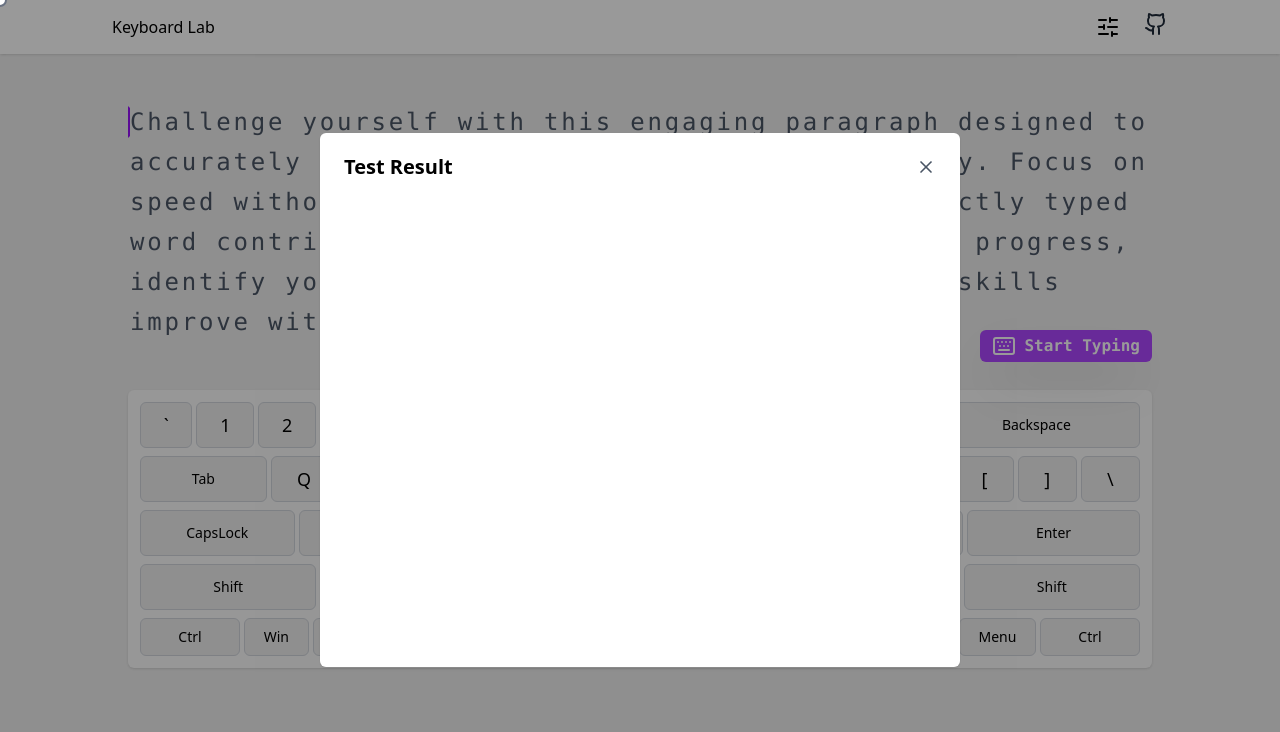
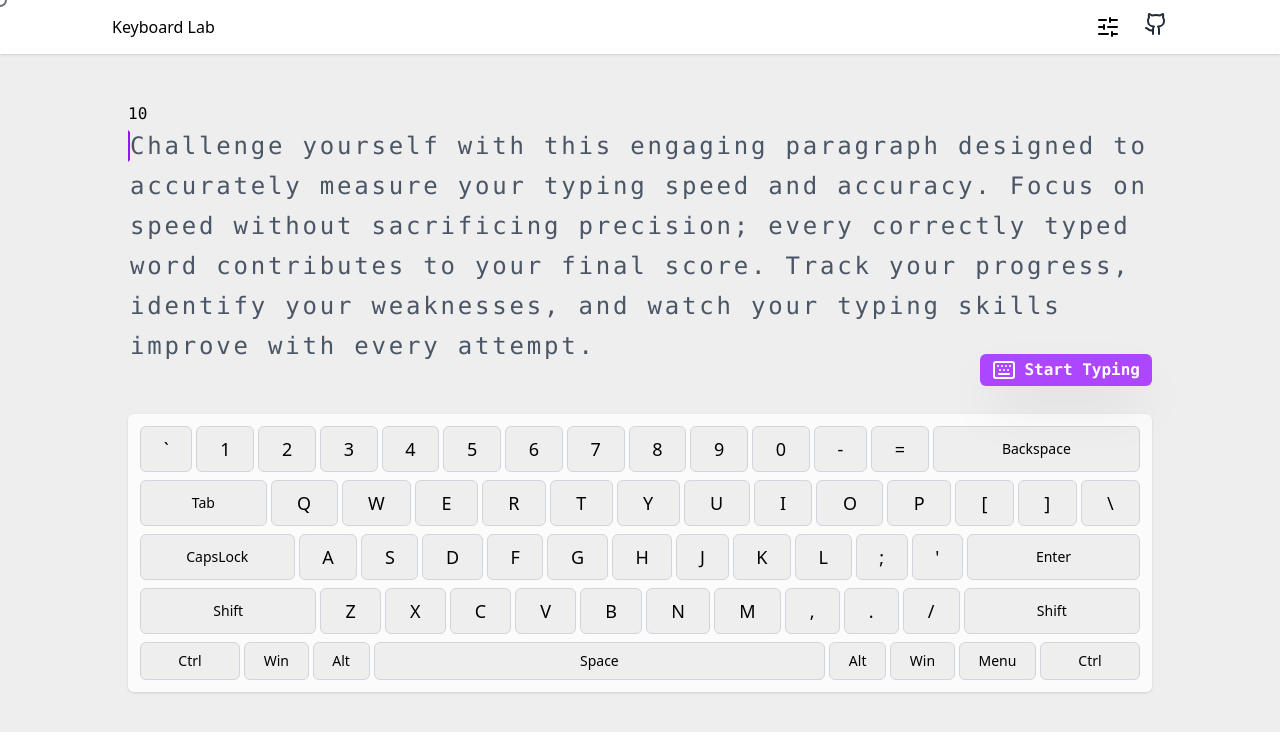
Before and after one commit to Umar-Farooq-5757/Mini-Projects, a React (Vite) app in the folder Keyboard Lab 2.0/: page / in a window 1280 px wide. Shown: the top 732 px of the page. Built offline with nearby package versions, Linux system fonts and the light colour scheme.

Commit message:
Keyboard Lab 2.0: Showing wpm and cpm in result section

```diff
--- a/Keyboard Lab 2.0/src/App.jsx
+++ b/Keyboard Lab 2.0/src/App.jsx
@@ -10,35 +10,40 @@ import { KeyboardIcon } from "lucide-react";
 import Result from "./modals/Result";
 
 function App() {
-  const { targetText } = useAppContext();
+  const { targetText, setIsResultModalOpen } = useAppContext();
   const [inputValue, setInputValue] = useState("");
   const inputRef = useRef(null);
 
-  const [timeLeft, setTimeLeft] = useState(60);
+  const [timeLeft, setTimeLeft] = useState(10);
   const [isActive, setIsActive] = useState(false);
+  const [wpm, setWpm] = useState(0);
+  const [cpm, setCpm] = useState(0);
   useEffect(() => {
     let interval = null;
-    if (isActive && timeLeft > 0) {
+    if (isActive && timeLeft > 0 && inputValue.length < targetText.length) {
       interval = setInterval(() => {
         setTimeLeft((prev) => prev - 1);
       }, 1000);
     } else {
       clearInterval(interval);
       setIsActive(false);
+      const { wpm, cpm } = calculateStats();
+      setWpm(wpm);
+      setCpm(cpm);
+      if (timeLeft === 0 || inputValue.length == targetText.length) {
+        setIsResultModalOpen(true);
+      }
     }
     return () => clearInterval(interval);
   }, [isActive, timeLeft]);
-  const handleStart = () => {
-    setIsActive(true);
-  };
 
   const calculateStats = () => {
-    const timeElapsedInMinutes = (60 - timeLeft) / 60;
+    const timeElapsedInMinutes = (10 - timeLeft) / 10;
 
     if (timeElapsedInMinutes === 0) return { wpm: 0, cpm: 0 };
 
-    const correctChars = inputValue.length;
-    const cpm = Math.floor(correctChars / timeElapsedInMinutes);
+    const typedChars = inputValue.length;
+    const cpm = Math.floor(typedChars / timeElapsedInMinutes);
     const wpm = Math.floor(cpm / 5);
 
     return { wpm, cpm };
@@ -71,9 +76,7 @@ function App() {
   }, []);
   const handleKeyDown = (e) => {
     const printable = e.key.length === 1;
-    if (!isActive && e.target.value.length === 1) {
-      setIsActive(true);
-    }
+    setIsActive(true);
     if (printable || ["Backspace", "Enter"].includes(e.key)) {
       clickRef.current.play({
         volume: 0.14,
@@ -90,6 +93,7 @@ function App() {
         <Header />
         <section className="px-32 py-12">
           <div className="font-mono relative">
+            {timeLeft}
             <p className="text-2xl text-gray-600 leading-10">{RenderText()}</p>
             <button
               onClick={() => inputRef.current.focus()}
@@ -111,7 +115,7 @@ function App() {
         />
         <CustomCursor />
         <Settings />
-        <Result />
+        <Result wpm={wpm} cpm={cpm}/>
       </div>
     </>
   );
--- a/Keyboard Lab 2.0/src/contexts/AppContext.jsx
+++ b/Keyboard Lab 2.0/src/contexts/AppContext.jsx
@@ -5,7 +5,7 @@ const AppContext = createContext();
 export const AppContextProvider = ({ children }) => {
   const [developer, setDeveloper] = useState("Umar Farooq");
   const [areSettingsOpen, setAreSettingsOpen] = useState(false);
-  const [isResultModalOpen, setIsResultModalOpen] = useState(true);
+  const [isResultModalOpen, setIsResultModalOpen] = useState(false);
   const [targetText, setTargetText] = useState(
     "Challenge yourself with this engaging paragraph designed to accurately measure your typing speed and accuracy. Focus on speed without sacrificing precision; every correctly typed word contributes to your final score. Track your progress, identify your weaknesses, and watch your typing skills improve with every attempt.",
   );
--- a/Keyboard Lab 2.0/src/modals/Result.jsx
+++ b/Keyboard Lab 2.0/src/modals/Result.jsx
@@ -3,8 +3,8 @@ import { useAppContext } from "../contexts/AppContext";
 import { createPortal } from "react-dom";
 import { X } from "lucide-react";
 
-const Result = () => {
-  const { isResultModalOpen, setIsResultModalOpen } = useAppContext();
+const Result = ({ wpm, cpm }) => {
+  const { isResultModalOpen, setIsResultModalOpen,countingMode } = useAppContext();
   return createPortal(
     <div
       onClick={() => setIsResultModalOpen(false)}
@@ -20,6 +20,7 @@ const Result = () => {
             <X className="size-5 text-gray-600" />
           </button>
         </div>
+        {countingMode == 'wpm'? <div>WPM: {wpm}</div>:<div>CPM: {cpm}</div> }
       </div>
     </div>,
     document.querySelector("#portal"),
```
